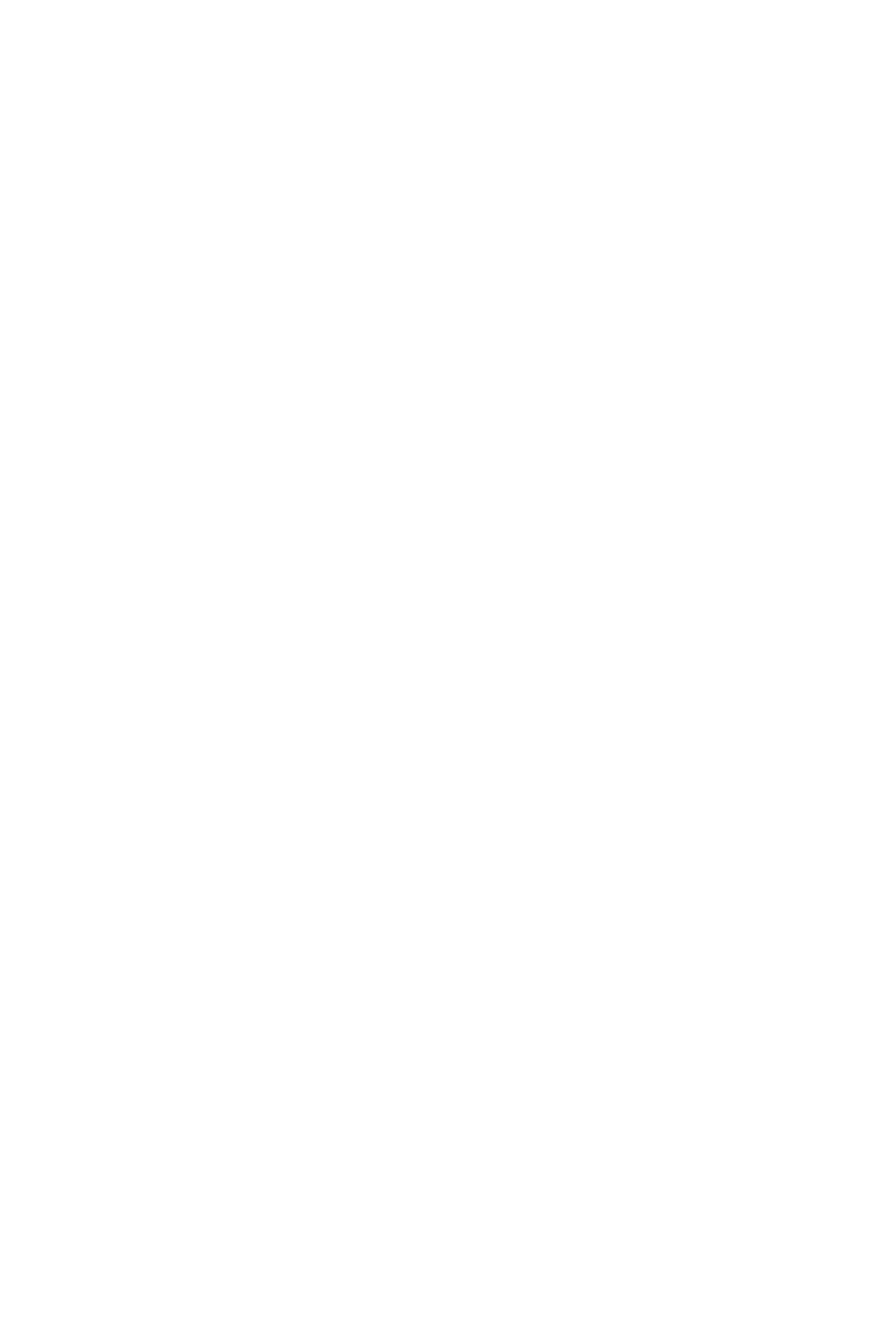
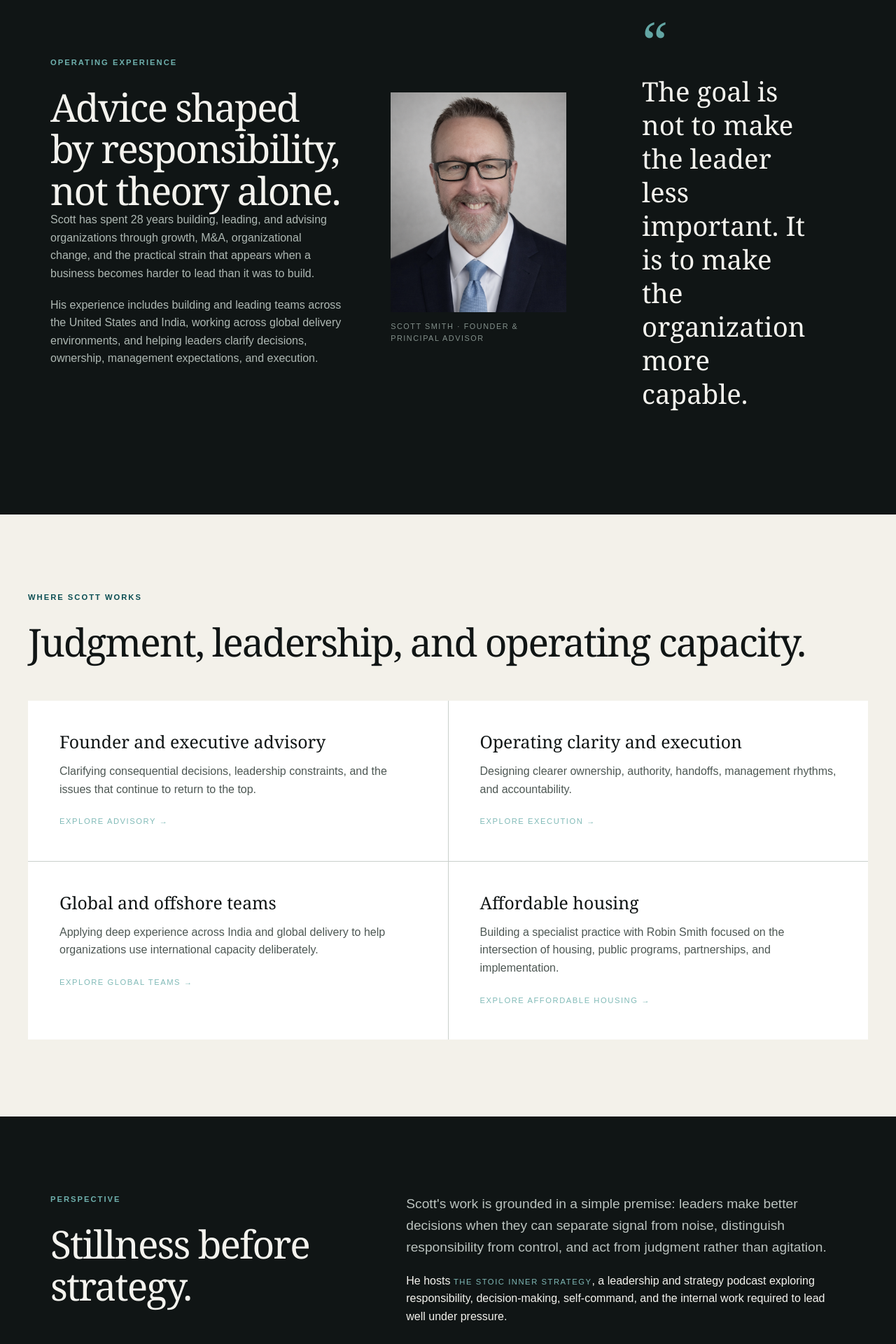
Before and after one commit to sasmithconsult/akhadaconsulting.com, a Next.js app: page /scott-smith in a window 1280 px wide. Before the commit this address had no page. Shown: the part 740-2660 px from the top of the page at 70% size. Before the commit the page ends 800 px from the top, so only its background shows below. Built offline with nearby package versions, Linux system fonts and the light colour scheme.

Commit message:
Add Scott Smith authority page

```diff
--- /dev/null
+++ b/app/scott-smith/page.js
@@ -0,0 +1,223 @@
+import Link from "next/link";
+import PageHero from "@/components/PageHero";
+import SiteFooter from "@/components/SiteFooter";
+import CTA from "@/components/CTA";
+
+export const metadata = {
+  title: "Scott Smith | Principal Advisor",
+  description:
+    "Meet Scott Smith, founder and Principal Advisor at Akhada Consulting. Scott advises founders and executives on leadership, judgment, execution, and operating capacity.",
+  alternates: { canonical: "/scott-smith" },
+  openGraph: {
+    url: "https://akhadaconsulting.com/scott-smith",
+    title: "Scott Smith | Principal Advisor at Akhada Consulting",
+    description:
+      "Twenty-eight years of experience building, leading, and advising organizations through growth, complexity, and change.",
+    images: [
+      {
+        url: "/images/scott-smith-headshot.png",
+        width: 1024,
+        height: 1024,
+        alt: "Scott Smith, founder and Principal Advisor at Akhada Consulting",
+      },
+    ],
+  },
+};
+
+const profileData = {
+  "@context": "https://schema.org",
+  "@graph": [
+    {
+      "@type": "ProfilePage",
+      "@id": "https://akhadaconsulting.com/scott-smith#profile",
+      url: "https://akhadaconsulting.com/scott-smith",
+      name: "Scott Smith | Principal Advisor",
+      mainEntity: { "@id": "https://akhadaconsulting.com/#scott-smith" },
+      isPartOf: { "@id": "https://akhadaconsulting.com/#website" },
+    },
+    {
+      "@type": "BreadcrumbList",
+      itemListElement: [
+        {
+          "@type": "ListItem",
+          position: 1,
+          name: "Home",
+          item: "https://akhadaconsulting.com",
+        },
+        {
+          "@type": "ListItem",
+          position: 2,
+          name: "Scott Smith",
+          item: "https://akhadaconsulting.com/scott-smith",
+        },
+      ],
+    },
+  ],
+};
+
+export default function ScottSmithPage() {
+  return (
+    <>
+      <script
+        type="application/ld+json"
+        dangerouslySetInnerHTML={{ __html: JSON.stringify(profileData) }}
+      />
+      <PageHero
+        kicker="Founder & Principal Advisor"
+        title="Scott Smith"
+      >
+        <p>
+          Scott advises founders and executives when growth, pressure, or
+          complexity has outpaced the leadership and operating capacity around
+          them.
+        </p>
+      </PageHero>
+
+      <main>
+        <section className="content-block authority authority-with-portrait">
+          <div>
+            <p className="eyebrow">Operating experience</p>
+            <h2>Advice shaped by responsibility, not theory alone.</h2>
+            <p className="muted">
+              Scott has spent 28 years building, leading, and advising
+              organizations through growth, M&amp;A, organizational change, and
+              the practical strain that appears when a business becomes harder
+              to lead than it was to build.
+            </p>
+            <p className="muted">
+              His experience includes building and leading teams across the
+              United States and India, working across global delivery
+              environments, and helping leaders clarify decisions, ownership,
+              management expectations, and execution.
+            </p>
+          </div>
+          <figure className="principal-portrait">
+            <img
+              src="/images/scott-smith-headshot.png"
+              alt="Scott Smith, founder and Principal Advisor at Akhada Consulting"
+              width="1024"
+              height="1024"
+            />
+            <figcaption>Scott Smith · Founder &amp; Principal Advisor</figcaption>
+          </figure>
+          <blockquote className="quote">
+            The goal is not to make the leader less important. It is to make the
+            organization more capable.
+          </blockquote>
+        </section>
+
+        <section className="content-block light-section">
+          <p className="eyebrow">Where Scott works</p>
+          <h2>Judgment, leadership, and operating capacity.</h2>
+          <div className="service-grid">
+            <div className="service-item">
+              <h3>Founder and executive advisory</h3>
+              <p>
+                Clarifying consequential decisions, leadership constraints, and
+                the issues that continue to return to the top.
+              </p>
+              <Link className="text-link" href="/advisory">
+                Explore advisory →
+              </Link>
+            </div>
+            <div className="service-item">
+              <h3>Operating clarity and execution</h3>
+              <p>
+                Designing clearer ownership, authority, handoffs, management
+                rhythms, and accountability.
+              </p>
+              <Link className="text-link" href="/execution">
+                Explore execution →
+              </Link>
+            </div>
+            <div className="service-item">
+              <h3>Global and offshore teams</h3>
+              <p>
+                Applying deep experience across India and global delivery to
+                help organizations use international capacity deliberately.
+              </p>
+              <Link className="text-link" href="/execution/global-teams">
+                Explore global teams →
+              </Link>
+            </div>
+            <div className="service-item">
+              <h3>Affordable housing</h3>
+              <p>
+                Building a specialist practice with Robin Smith focused on the
+                intersection of housing, public programs, partnerships, and
+                implementation.
+              </p>
+              <Link className="text-link" href="/affordable-housing-advisory">
+                Explore affordable housing →
+              </Link>
+            </div>
+          </div>
+        </section>
+
+        <section className="content-block split">
+          <div>
+            <p className="eyebrow">Perspective</p>
+            <h2>Stillness before strategy.</h2>
+          </div>
+          <div>
+            <p className="section-intro">
+              Scott&apos;s work is grounded in a simple premise: leaders make
+              better decisions when they can separate signal from noise,
+              distinguish responsibility from control, and act from judgment
+              rather than agitation.
+            </p>
+            <p>
+              He hosts{" "}
+              <Link className="text-link inline-link" href="/podcast">
+                The Stoic Inner Strategy
+              </Link>
+              , a leadership and strategy podcast exploring responsibility,
+              decision-making, self-command, and the internal work required to
+              lead well under pressure.
+            </p>
+          </div>
+        </section>
+
+        <section className="content-block light-section">
+          <div className="split">
+            <div>
+              <p className="eyebrow">Background</p>
+              <h2>A long-term orientation toward useful work.</h2>
+            </div>
+            <div>
+              <p className="section-intro">
+                Scott holds a Bachelor of General Studies degree from Brigham
+                Young University. He is completing graduate-level coursework in
+                affordable housing development through Harvard Extension School
+                while continuing his advisory and operating work.
+              </p>
+              <p>
+                He lives in Arizona with his wife, Robin. Their blended family
+                includes twelve children. When he is not working, studying, or
+                recording, football is usually nearby.
+              </p>
+              <p>
+                Connect with Scott on{" "}
+                <a
+                  className="text-link inline-link"
+                  href="https://www.linkedin.com/in/scott8smith/"
+                  target="_blank"
+                  rel="noreferrer"
+                >
+                  LinkedIn
+                </a>
+                .
+              </p>
+            </div>
+          </div>
+        </section>
+
+        <CTA
+          title="Bring the real decision into the room."
+          text="A focused conversation can clarify what is actually constraining the business, what belongs to leadership, and what should change next."
+        />
+      </main>
+      <SiteFooter />
+    </>
+  );
+}
```
